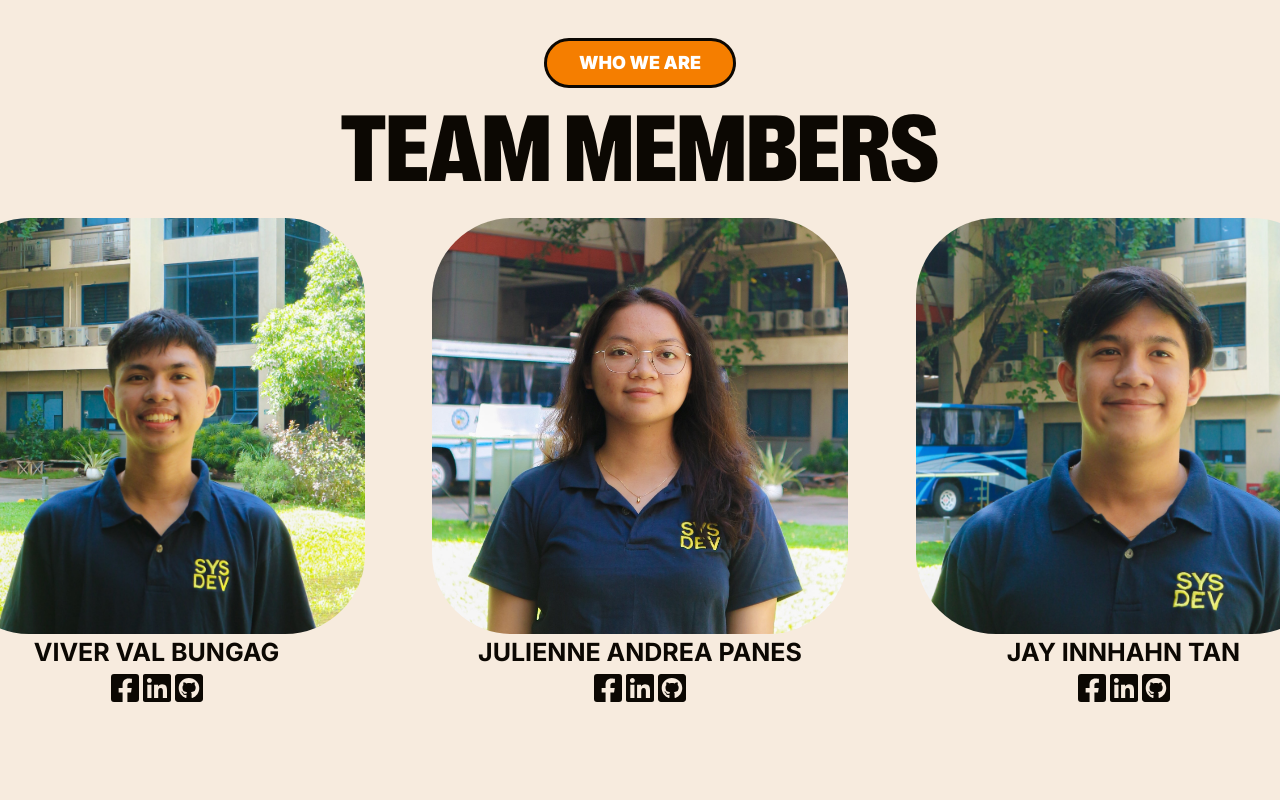
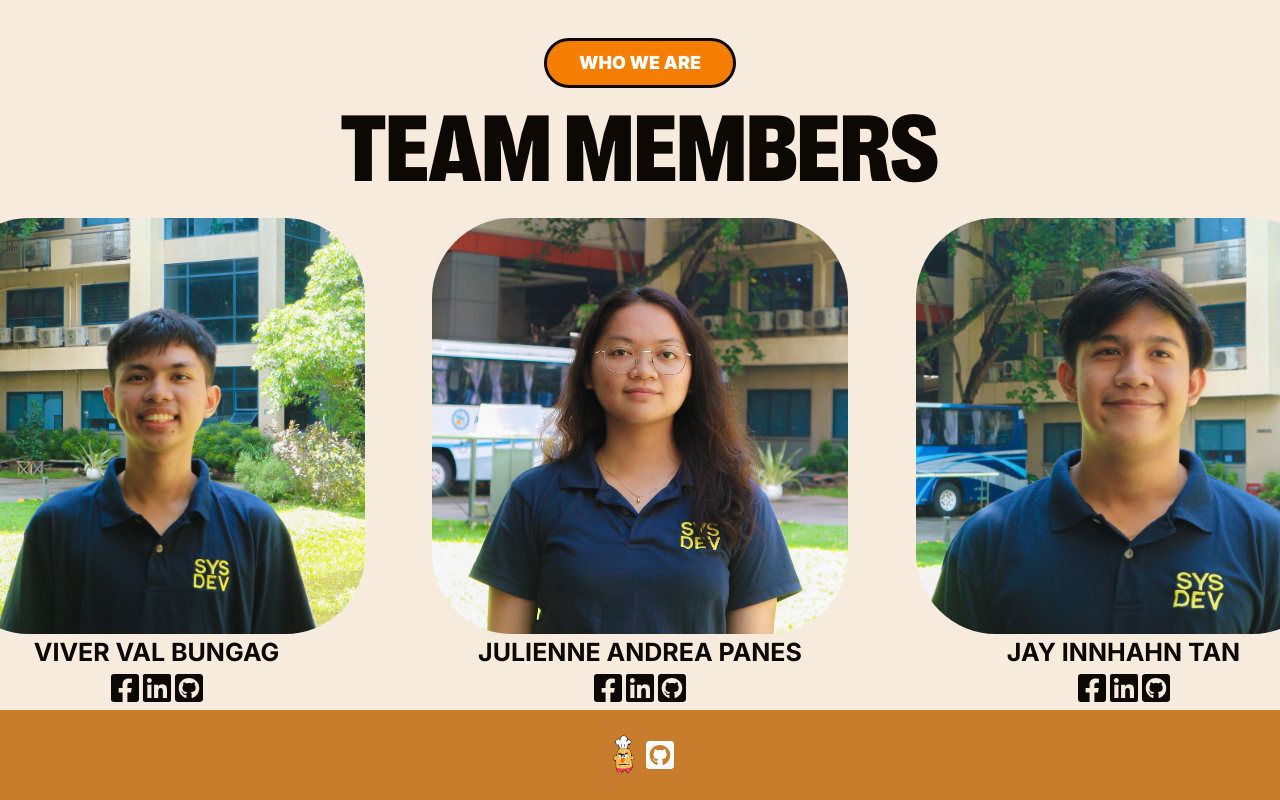
Before and after one commit to iyabc/chef-gru-frontend, a Next.js app: page / in a window 1280 px wide. Shown: the part 4506-5306 px from the top of the page. Before the commit the page ends 5280 px from the top, so only its background shows below. Built offline with nearby package versions, Linux system fonts and the light colour scheme.

Commit message:
feat(): added footer component

```diff
--- a/src/components/HomePage/HomePage.tsx
+++ b/src/components/HomePage/HomePage.tsx
@@ -12,7 +12,7 @@ import { ProjectDetailsType } from 'lib/types/projectDetailsType';
 import ProjectDetailCard from '../ui/ProjectDetailCard';
 import Divider from '../ui/Divider';
 import type { DeveloperType } from 'lib/types/developerType';
-
+import Footer from '../ui/Footer';
 import DeveloperCard from '@/components/ui/DeveloperCard';
 import { Developers } from '@/data/developersData';
 const HomePage = () => {
@@ -72,7 +72,7 @@ const HomePage = () => {
                 isButton={false}
               />
             </TitleHeader>
-            <div className="flex flex-col justify-center lg:flex-row">
+            <div className="flex flex-col items-center justify-center lg:flex-row">
               {Developers.map((developer: DeveloperType, index: number) => {
                 return (
                   <div key={index}>
@@ -84,6 +84,7 @@ const HomePage = () => {
           </section>
         </div>
       </div>
+      <Footer/>
     </div>
   );
 };
--- /dev/null
+++ b/src/components/ui/Footer.tsx
@@ -0,0 +1,20 @@
+import React from 'react';
+import Image from 'next/image';
+import BERTLogo from 'public/images/BERT Logo.png';
+
+import { FaGithubSquare } from 'react-icons/fa';
+
+const Footer = () => {
+  return (
+    <div className='bg-accent flex bottom-0 justify-center items-center w-full py-[1.56rem]'>
+        <button className="relative w-10 h-10">
+        <Image src={BERTLogo} alt="BERTLogo" className="object-contain" fill />
+      </button>
+        <a href="https://github.com/iyabc/chef-l-bert">
+            <FaGithubSquare className='w-[2rem] h-[2rem] hover:-translate-y-0.5 text-white transition duration-150 ease-out active:ease-in'/>
+        </a>
+    </div>
+  )
+}
+
+export default Footer
```
